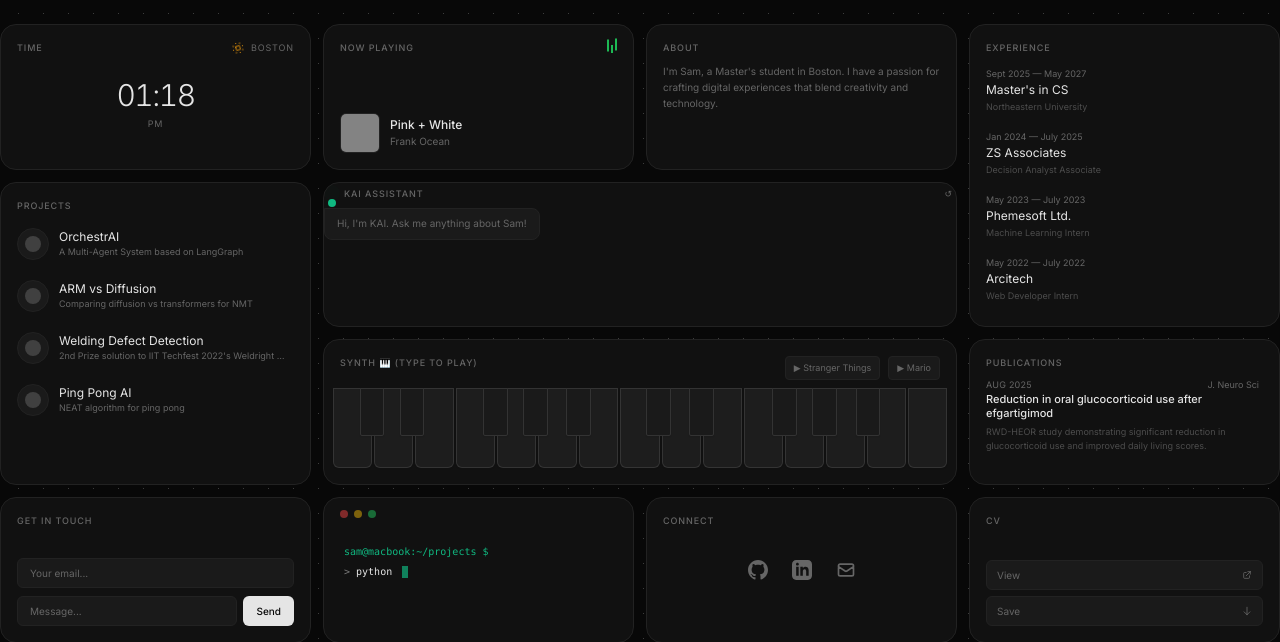
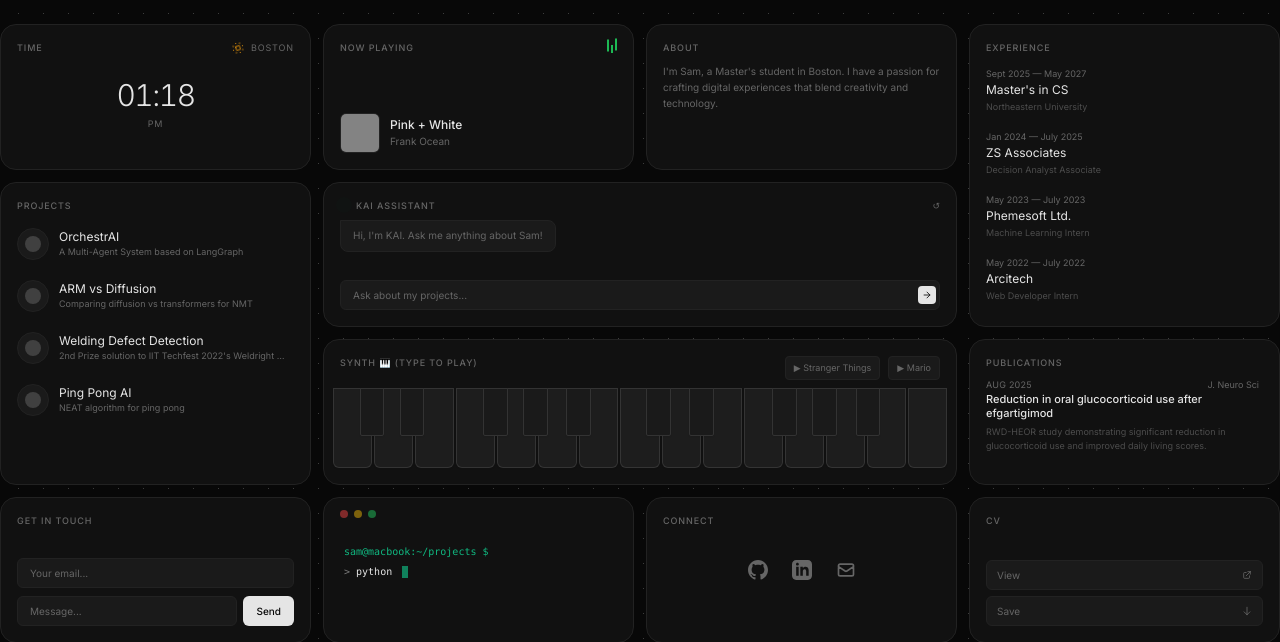
Before and after one commit to sammyboi1801/portfolio-website, a Django app: template template/portfolio2.html in a window 1280 px wide. Shown: the part 80-722 px from the top of the page. Run offline with Django 3.2, Linux system fonts and the light colour scheme; the template is opened without the code that fills it, so the values that code supplies are empty; some libraries are stand-ins or nearby versions; grey boxes are pictures that could not be loaded.

Commit message:
kai changes

```diff
--- a/template/portfolio2.html
+++ b/template/portfolio2.html
@@ -307,13 +307,12 @@
 <!--            </div>-->
 
 
-            <div class="bg-card border border-border rounded-2xl col-span-1 sm:col-span-2 flex flex-col justify-between hover:border-textMuted transition-colors min-h-[120px] md:min-h-0 relative overflow-hidden">
+            <div class="bg-card border border-border rounded-2xl p-5 md:p-4 col-span-1 sm:col-span-2 flex flex-col hover:border-textMuted transition-colors min-h-[160px] md:min-h-0 relative overflow-hidden">
 
-                <div class="flex justify-between items-center mb-2 px-1 pt-1">
+                <div class="flex-none flex justify-between items-center mb-2">
                     <div class="flex items-center gap-2">
                         <div class="relative w-2 h-2">
                             <span class="animate-ping absolute inline-flex h-full w-full rounded-full bg-emerald-500 opacity-75"></span>
-                            <span class="relative inline-flex rounded-full h-2 w-2 bg-emerald-500"></span>
                         </div>
                         <span class="text-[10px] md:text-[9px] text-textMuted uppercase tracking-widest font-medium">KAI Assistant</span>
                     </div>
@@ -322,7 +321,7 @@
                     </button>
                 </div>
 
-                <div id="kai-messages" class="flex-1 overflow-y-auto custom-scroll pr-1 mb-3 flex flex-col gap-2 min-h-[120px] max-h-[120px]">
+                <div id="kai-messages" class="flex-1 min-h-0 overflow-y-auto custom-scroll pr-1 mb-2 flex flex-col gap-2">
                     <div class="self-start bg-pill border border-border rounded-lg rounded-tl-none px-3 py-2 max-w-[90%]">
                         <p class="text-[11px] md:text-[10px] text-textMuted leading-snug">
                             Hi, I'm KAI. Ask me anything about Sam!
@@ -330,9 +329,8 @@
                     </div>
                 </div>
 
-                <form id="kai-chat-form" class="relative flex items-center gap-2">
-                     <input type="hidden" name="csrfmiddlewaretoken" value="{{ csrf_token }}">
-
+                <form id="kai-chat-form" class="flex-none relative flex items-center gap-2">
+                    {% csrf_token %}
                     <div class="relative w-full">
                         <input
                             id="kai-input"
@@ -385,7 +383,7 @@
                             // 1. Show User Message
                             addMessage(query, 'user');
                             input.value = '';
-                            input.disabled = true; // Disable input while loading
+                            input.disabled = true;
                             submitBtn.disabled = true;
 
                             // 2. Show Loading State
```
